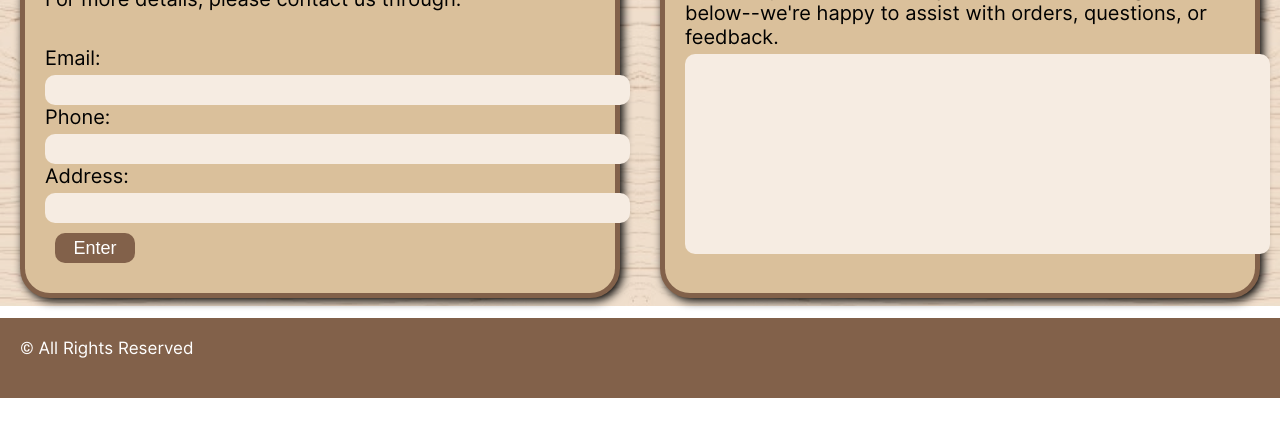
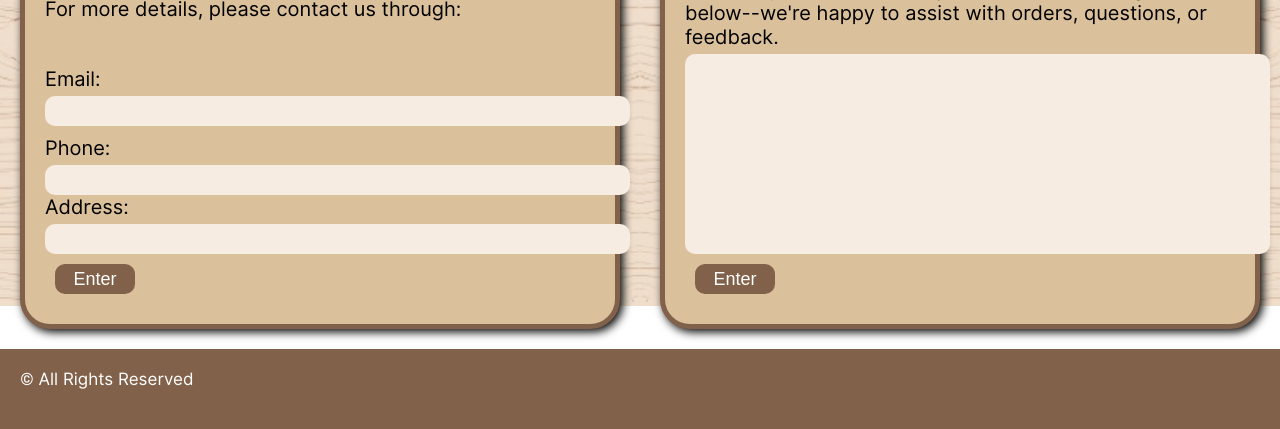
Before and after one commit to lucky27-art/thesis2, a plain HTML site: page cass4.html in a window 1280 px wide. Shown: the part 494-923 px from the top of the page. Before the commit the page ends 892 px from the top, so only its background shows below. Drawn offline with Linux system fonts and the light colour scheme.

Commit message:
Update cass4.html

```diff
--- a/cass4.html
+++ b/cass4.html
@@ -328,7 +328,7 @@
                     <p class="left"> Need help? We're here for you! Reach out through the box below--we're happy to assist with orders, questions, or feedback.</p>
 
                     <input type="text" class="textbox">
-
+                    <button>Enter</button>
                 </form>
             </section>
         </div>
```
